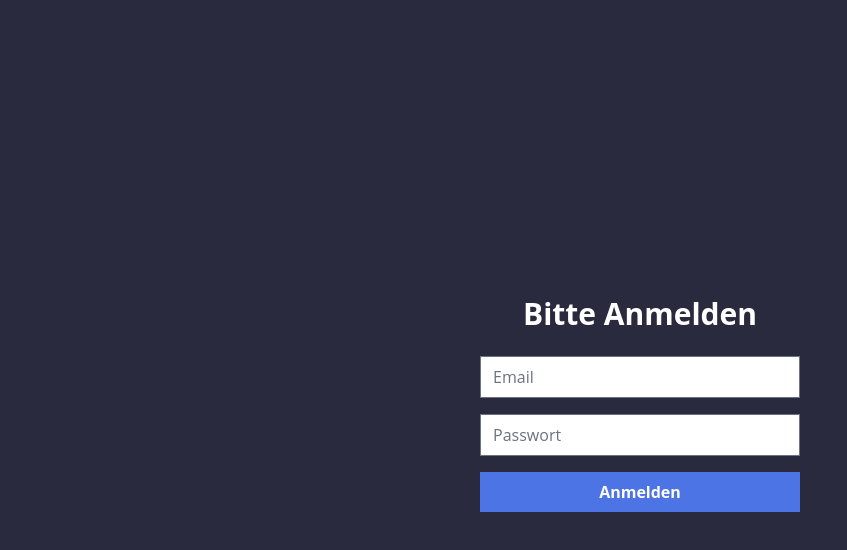
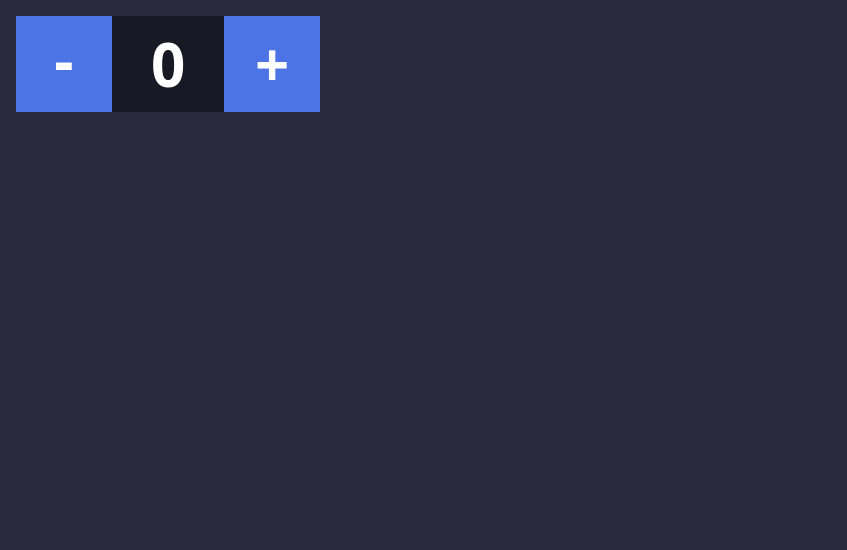
Before and after one commit to SchreibCode/react-use-reducer-video, a React (Create React App) app: page / in a window 1280 px wide. Shown: the top 550 px of the page, without its empty margins (0-847 px from the left). Built offline with nearby package versions, Linux system fonts and the light colour scheme; the HTML template or start-up script is replaced by a standard one.

Commit message:
counter with reducer

```diff
--- a/src/app.jsx
+++ b/src/app.jsx
@@ -6,7 +6,7 @@ import { LoginPage } from "./components/login-page";
 export default function App() {
     return (
         <div className="h-screen bg-secondary">
-            <LoginPage />
+            <Counter />
         </div>
     );
 }
--- a/src/components/counter.jsx
+++ b/src/components/counter.jsx
@@ -1,13 +1,26 @@
-import React from "react";
+import React, { useReducer } from "react";
 import { useState } from "react";
 
+const reducerFunction = (state, action) => {
+    switch (action.type) {
+        case "increase":
+            return { ...state, count: state.count + 1 };
+        case "decrease":
+            return { ...state, count: state.count - 1 };
+    }
+};
+
+const initialState = { count: 0 };
+
 export function Counter() {
-    const [count, setCount] = useState(0);
+    const [state, dispatch] = useReducer(reducerFunction, initialState);
+    const { count } = state;
+
     return (
         <div className="flex text-white text-6xl p-4 font-bold">
             <button
                 className="flex items-center justify-center bg-blue px-6 pb-2 w-24 h-24 font-bold"
-                onClick={() => setCount(count - 1)}
+                onClick={() => dispatch({ type: "decrease" })}
             >
                 -
             </button>
@@ -16,7 +29,7 @@ export function Counter() {
             </div>
             <button
                 className="flex items-center justify-center bg-blue px-6 w-24 h-24 font-bold"
-                onClick={() => setCount(count + 1)}
+                onClick={() => dispatch({ type: "increase" })}
             >
                 +
             </button>
```
